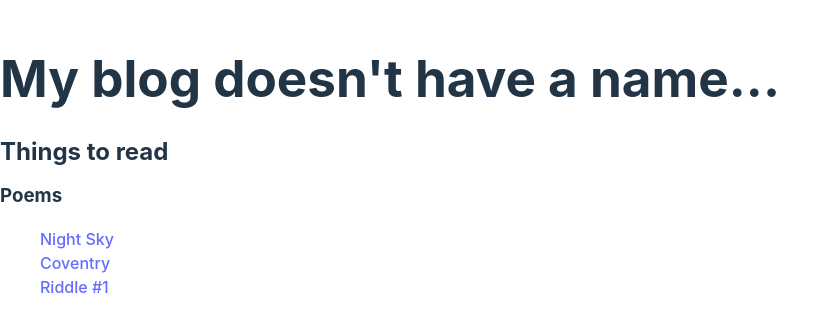
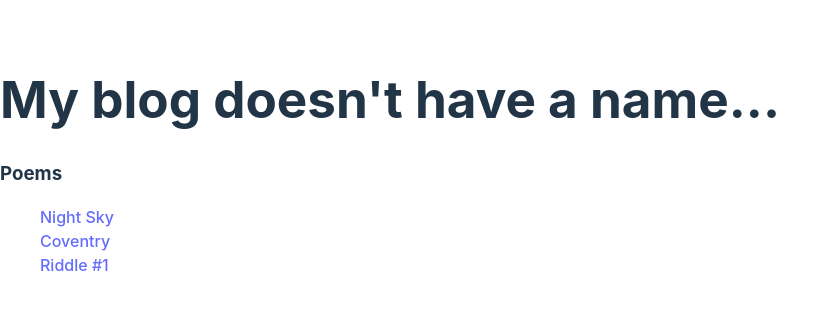
Before and after one commit to berkeleycole/writing-blog, a React (Vite) app: page / in a window 1280 px wide. Shown: the part 235-566 px from the top of the page, without its empty margins (0-839 px from the left). Built offline with nearby package versions, Linux system fonts and the light colour scheme.

Commit message:
this is broken

```diff
--- a/src/pages/Home.tsx
+++ b/src/pages/Home.tsx
@@ -4,8 +4,6 @@ const Home = (): ReactElement => {
   return (
     <div>
       <h1>My blog doesn't have a name...</h1>
-
-      <h2>Things to read</h2>
 
       <h3>Poems</h3>
       <ul>
```
